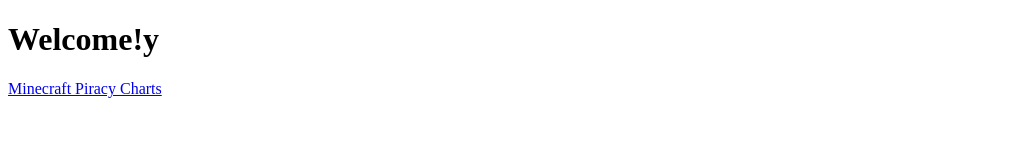
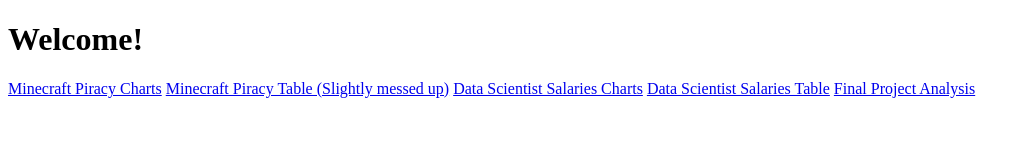
Before and after one commit to jsliva371/1030FinalProject, a plain HTML site: page index.html in a window 1280 px wide. Shown: the whole page, without its empty margins (0-1030 px from the left). Drawn offline with Linux system fonts and the light colour scheme.

Commit message:
Update index.html

```diff
--- a/index.html
+++ b/index.html
@@ -5,9 +5,17 @@
    </head>
 
    <body>
-      <h1>Welcome!y</h1>
+      <h1>Welcome!</h1>
       <p>
          <a href="https://jsliva371.github.io/Minecraft%20Pirating%20-%20charts.pdf">Minecraft Piracy Charts</a>
+
+         <a href="https://jsliva371.github.io/piracydataset.html">Minecraft Piracy Table (Slightly messed up)</a>
+
+         <a href="https://jsliva371.github.io/Data%20Science%20salaries%20-%20Charts.pdf">Data Scientist Salaries Charts</a>
+
+         <a href="https://jsliva371.github.io/ds_salaries.html">Data Scientist Salaries Table</a>
+
+         <a href="https://jsliva371.github.io/final%20project%20analysis.pdf">Final Project Analysis</a>
       </p>
    </body>
 </html>
```
